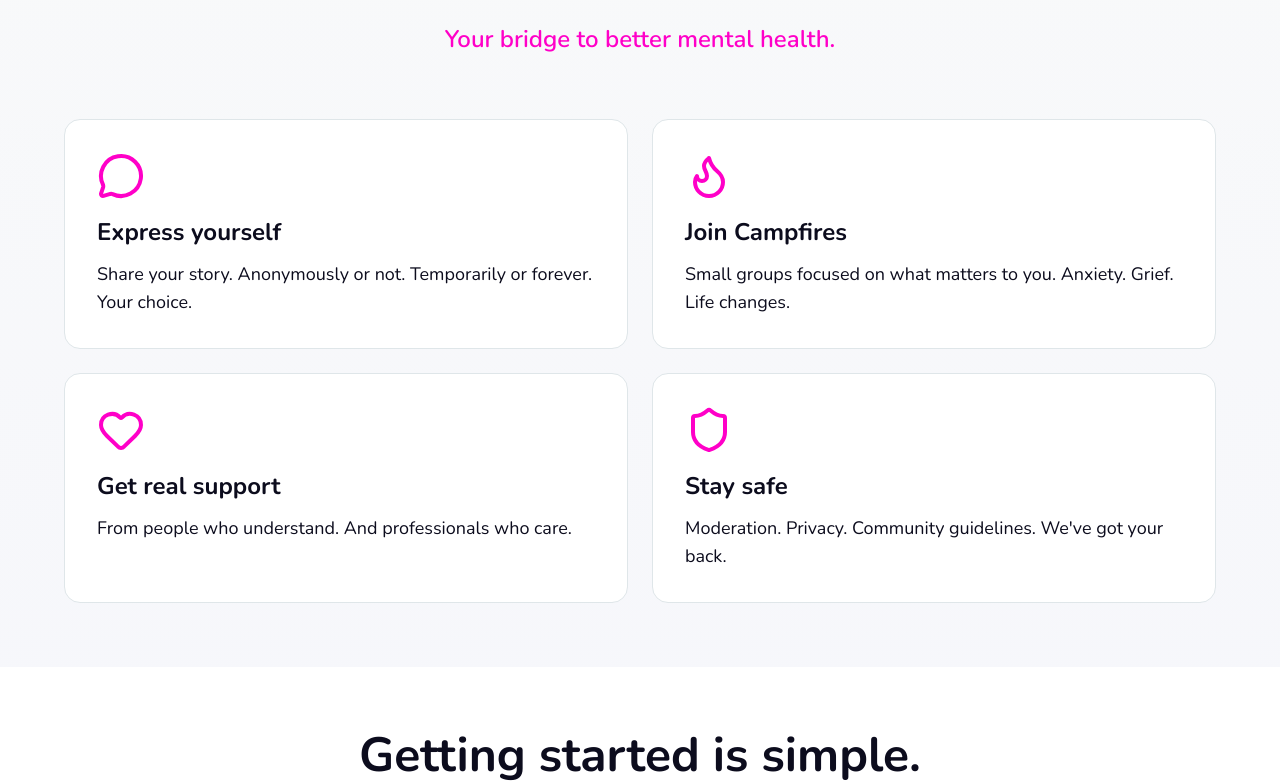
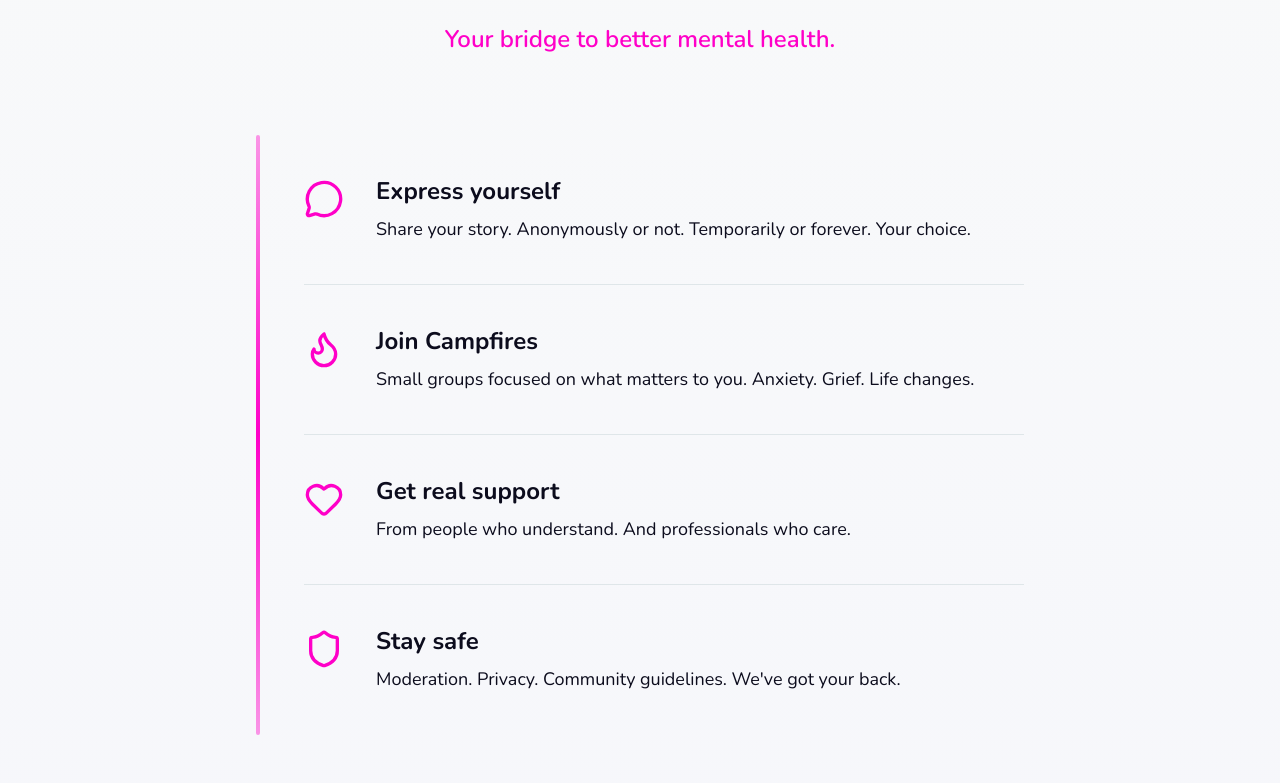
Before and after one commit to xolace-official/xolaceinc_official, a Next.js app: page / in a window 1280 px wide. Shown: the part 2157-2940 px from the top of the page. Built offline with nearby package versions, Linux system fonts and the light colour scheme.

Commit message:
Update meet-xolace-section.tsx

```diff
--- a/src/features/home/meet-xolace-section.tsx
+++ b/src/features/home/meet-xolace-section.tsx
@@ -1,67 +1,88 @@
-import { Heart, MessageCircle, Shield, Flame } from "lucide-react";
+"use client";
 
-const MeetXolaceSection = () => {
+import { motion } from "motion/react";
+import { Flame, Heart, MessageCircle, Shield } from "lucide-react";
+
 const features = [
   {
     icon: MessageCircle,
     title: "Express yourself",
-      description: "Share your story. Anonymously or not. Temporarily or forever. Your choice.",
-      iconColor: "text-primary",
-      hoverBorder: "hover:border-primary/50",
+    description:
+      "Share your story. Anonymously or not. Temporarily or forever. Your choice.",
   },
   {
     icon: Flame,
     title: "Join Campfires",
-      description: "Small groups focused on what matters to you. Anxiety. Grief. Life changes.",
-      iconColor: "text-primary",
-      hoverBorder: "hover:border-primary/50",
+    description:
+      "Small groups focused on what matters to you. Anxiety. Grief. Life changes.",
   },
   {
     icon: Heart,
     title: "Get real support",
     description: "From people who understand. And professionals who care.",
-      iconColor: "text-primary",
-      hoverBorder: "hover:border-primary/50",
   },
   {
     icon: Shield,
     title: "Stay safe",
-      description: "Moderation. Privacy. Community guidelines. We've got your back.",
-      iconColor: "text-primary",
-      hoverBorder: "hover:border-primary/50",
+    description:
+      "Moderation. Privacy. Community guidelines. We've got your back.",
   },
 ];
 
+const MeetXolaceSection = () => {
   return (
     <section
       id="meet-xolace"
       className="section bg-linear-to-b from-background to-muted/20"
     >
-      <div className="max-w-6xl mx-auto space-y-16">
-        <div className="text-center space-y-4">
+      <div className="max-w-5xl mx-auto">
+        <motion.div
+          className="text-center mb-20"
+          initial={{ opacity: 0, y: 20 }}
+          whileInView={{ opacity: 1, y: 0 }}
+          viewport={{ once: true, margin: "-100px" }}
+          transition={{ duration: 0.6 }}
+        >
           <h2 className="text-4xl md:text-6xl font-bold">Meet Xolace.</h2>
-          <p className="text-2xl text-primary font-semibold">
+          <p className="text-xl md:text-2xl text-primary font-semibold mt-4">
             Your bridge to better mental health.
           </p>
-        </div>
+        </motion.div>
 
-        <div className="grid md:grid-cols-2 gap-6">
-          {features.map((feature, index) => {
+        <div className="relative max-w-3xl mx-auto">
+          <div className="hidden md:block absolute left-0 top-0 bottom-0 w-1 rounded-full bg-linear-to-b from-primary/40 via-primary to-primary/40" />
+
+          <div className="md:pl-12 divide-y divide-border">
+            {features.map((feature, i) => {
               const Icon = feature.icon;
-
               return (
-              <div
-                key={index}
-                className={`group p-8 rounded-2xl bg-card border border-border ${feature.hoverBorder} hover:shadow-xl transition-all`}
+                <motion.div
+                  key={feature.title}
+                  initial={{ opacity: 0, x: -30 }}
+                  whileInView={{ opacity: 1, x: 0 }}
+                  viewport={{ once: true, margin: "-50px" }}
+                  transition={{
+                    delay: i * 0.12,
+                    duration: 0.5,
+                    ease: "easeOut",
+                  }}
+                  className="py-8 md:py-10"
                 >
-                <Icon className={`w-12 h-12 ${feature.iconColor} mb-4`} />
-                <h3 className="text-2xl font-bold mb-3">{feature.title}</h3>
-                <p className="text-muted-foreground text-lg">
+                  <div className="flex items-start gap-5 md:gap-8">
+                    <Icon className="w-8 h-8 md:w-10 md:h-10 text-primary shrink-0 mt-1" />
+                    <div>
+                      <h3 className="text-xl md:text-2xl font-bold mb-2">
+                        {feature.title}
+                      </h3>
+                      <p className="text-muted-foreground text-base md:text-lg leading-relaxed">
                         {feature.description}
                       </p>
                     </div>
+                  </div>
+                </motion.div>
               );
             })}
+          </div>
         </div>
       </div>
     </section>
```
Lines whose indentation alone changed are shown as unchanged.
